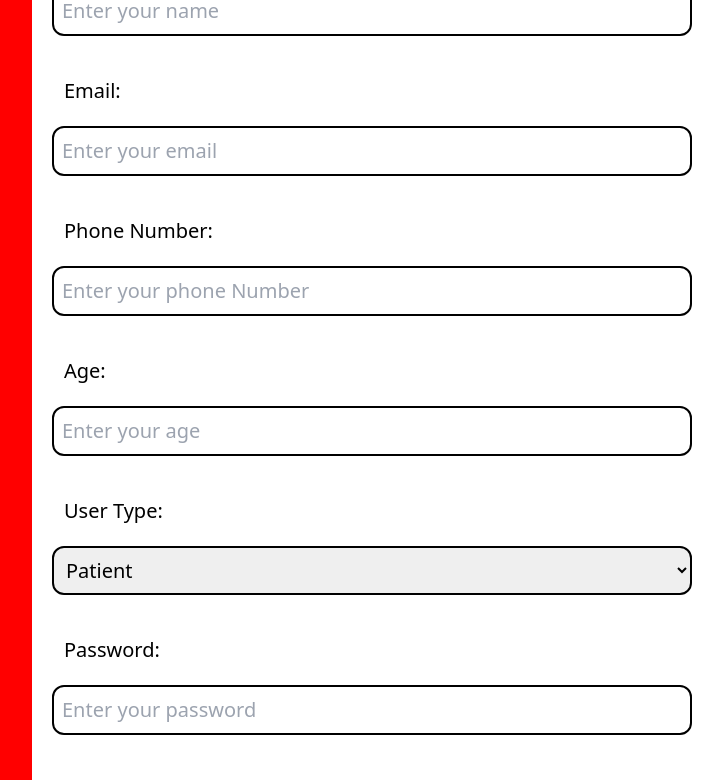
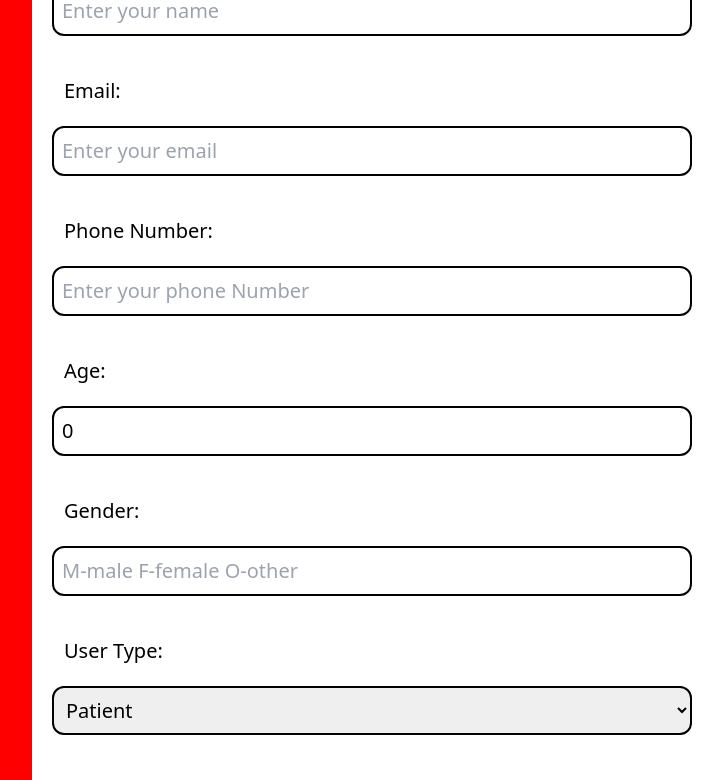
Before and after one commit to Blackeye6941/Ref-a-Doc, a React (Vite) app: page /register in a window 1280 px wide. Shown: the part 477-1257 px from the top of the page, without its empty margins (480-1203 px from the left). Built offline with nearby package versions, Linux system fonts and the light colour scheme.

Commit message:
Added register form data

```diff
--- a/src/pages/Register.jsx
+++ b/src/pages/Register.jsx
@@ -1,22 +1,31 @@
-import React from 'react';
+import React, { useState } from 'react';
 import { Link, useNavigate } from 'react-router-dom';
-import { useState } from 'react';
 import { BASE_URL } from '../config';
-import {toast} from 'react-toastify';
+import { toast } from 'react-toastify';
 
 const Register = () => {
   const [userType, setUserType] = useState('patient'); // Default user type is patient
-  const [loading, setLoading] = useState(false)
+  const [loading, setLoading] = useState(false);
   const [formData, setFormData] = useState({
     name: '',
-    email:'',
-    phoneNumber: '',
-    age: '',
-    user_type:'patient',
-    specialization: '',
-    availability:'false',
-    hospital: '',
-    password: ''
+    email: '',
+    password: '',
+    age: 0,
+    user_type: userType,
+    patient_data: {
+      name: '',
+      age: 0,
+      gender: '',
+      phone_number: 0,
+    },
+    doctor_data: {
+      specialization: '',
+      availability: false,
+      hospital: '',
+      name: '',
+      age:0,
+      phone_number: 0,
+    },
   });
 
   const handleUserTypeChange = (event) => {
@@ -25,34 +34,62 @@ const Register = () => {
 
   const handleInputChange = (e) => {
     const { name, value } = e.target;
-    setFormData({ ...formData, [name]: value });
+    if (name === 'user_type') {
+      setUserType(value);
+      setFormData({
+        ...formData,
+        [name]: value,
+        doctor_data: value === 'doctor' ? { specialization: '', hospital: '' } : {},
+      });
+    } else if (name === 'gender') {
+      setFormData({
+        ...formData,
+        patient_data: {
+          ...formData.patient_data,
+          [name]: value,
+        },
+      });
+    } else if (userType === 'doctor') { // Check if userType is doctor
+      setFormData({
+        ...formData,
+        doctor_data: {
+          ...formData.doctor_data,
+          [name]: value,
+        },
+      });
+    } else {
+      setFormData({ ...formData, [name]: value });
+    }
   };
-  const navigate = useNavigate();
+
+
 
   const handleSubmit = async (e) => {
     e.preventDefault();
     setLoading(true);
     try {
-      const res = await fetch(`${BASE_URL/register}`,{
+      const res = await fetch(`${BASE_URL}/users/register/`, {
         method: 'POST',
-        headers:{
-          'Content-Type' : 'application/json',
+        headers: {
+          'Content-Type': 'application/json',
         },
         body: JSON.stringify(formData),
       });
-      const {message} = await res.json();
+      console.log('response', res);
+      const { message } = await res.json();
       if (!res.ok) {
         throw new Error(message);
-
       }
       setLoading(false);
       toast.success(message);
       navigate('/');
-
     } catch (err) {
       toast.error(err.message);
+      setLoading(false);
     }
   };
+
+  const navigate = useNavigate();
 
   return (
     <>
@@ -73,7 +110,7 @@ const Register = () => {
                 className='pl-2 text-[20px] border-2 ml-5 w-[40rem] rounded-xl py-2'
                 value={formData.name}
                 name='name'
-                onChange={handleInputChange}
+                onChange={(e) => handleInputChange(e)}
                 id='name'
                 required
               />
@@ -94,7 +131,7 @@ const Register = () => {
               />
             </div>
             <div className='flex md:flex-col'>
-              <label htmlFor='pn' className='pl-8 text-[20px] pt-10 pb-5'>
+              <label htmlFor='phoneNumber' className='pl-8 text-[20px] pt-10 pb-5'>
                 Phone Number:
               </label>
               <input
@@ -102,9 +139,9 @@ const Register = () => {
                 placeholder='Enter your phone Number'
                 className=' py-2 pl-2 text-[20px] border-2 ml-5 w-[40rem] rounded-xl'
                 value={formData.phoneNumber}
-                name='phoneNumber'
+                name='phone_number'
                 onChange={handleInputChange}
-                id='pn'
+                id='phoneNumber'
                 required
               />
             </div>
@@ -120,6 +157,21 @@ const Register = () => {
                 name='age'
                 onChange={handleInputChange}
                 id='age'
+                required
+              />
+            </div>
+            <div className='flex md:flex-col'>
+              <label htmlFor='gender' className='pl-8 text-[20px] pt-10 pb-5'>
+                Gender:
+              </label>
+              <input
+                type='text'
+                placeholder='M-male F-female O-other'
+                className='py-2 pl-2 text-[20px] border-2 ml-5 rounded-xl pr-[40px] w-[40rem]'
+                value={formData.patient_data.gender}
+                name='gender'
+                onChange={(e) => handleInputChange(e)}
+                id='gender'
                 required
               />
             </div>
@@ -149,9 +201,9 @@ const Register = () => {
                     type='text'
                     placeholder='Enter your specialization'
                     className='py-2 pl-2 text-[20px] border-2 ml-5 w-[40rem] rounded-xl'
-                    value={formData.specialization}
+                    value={formData.doctor_data.specialization}
                     name='specialization'
-                    onChange={handleInputChange}
+                    onChange={(e) => handleInputChange(e)}
                     id='spec'
                     required
                   />
@@ -167,9 +219,9 @@ const Register = () => {
                     type='text'
                     placeholder='Enter your hospital'
                     className='py-2 pl-2 text-[20px] border-2 ml-5 w-[40rem] rounded-xl'
-                    value={formData.hospital}
+                    value={formData.doctor_data.hospital}
                     name='hospital'
-                    onChange={handleInputChange}
+                    onChange={(e) => handleInputChange(e)}
                     id='hos'
                     required
                   />
```
